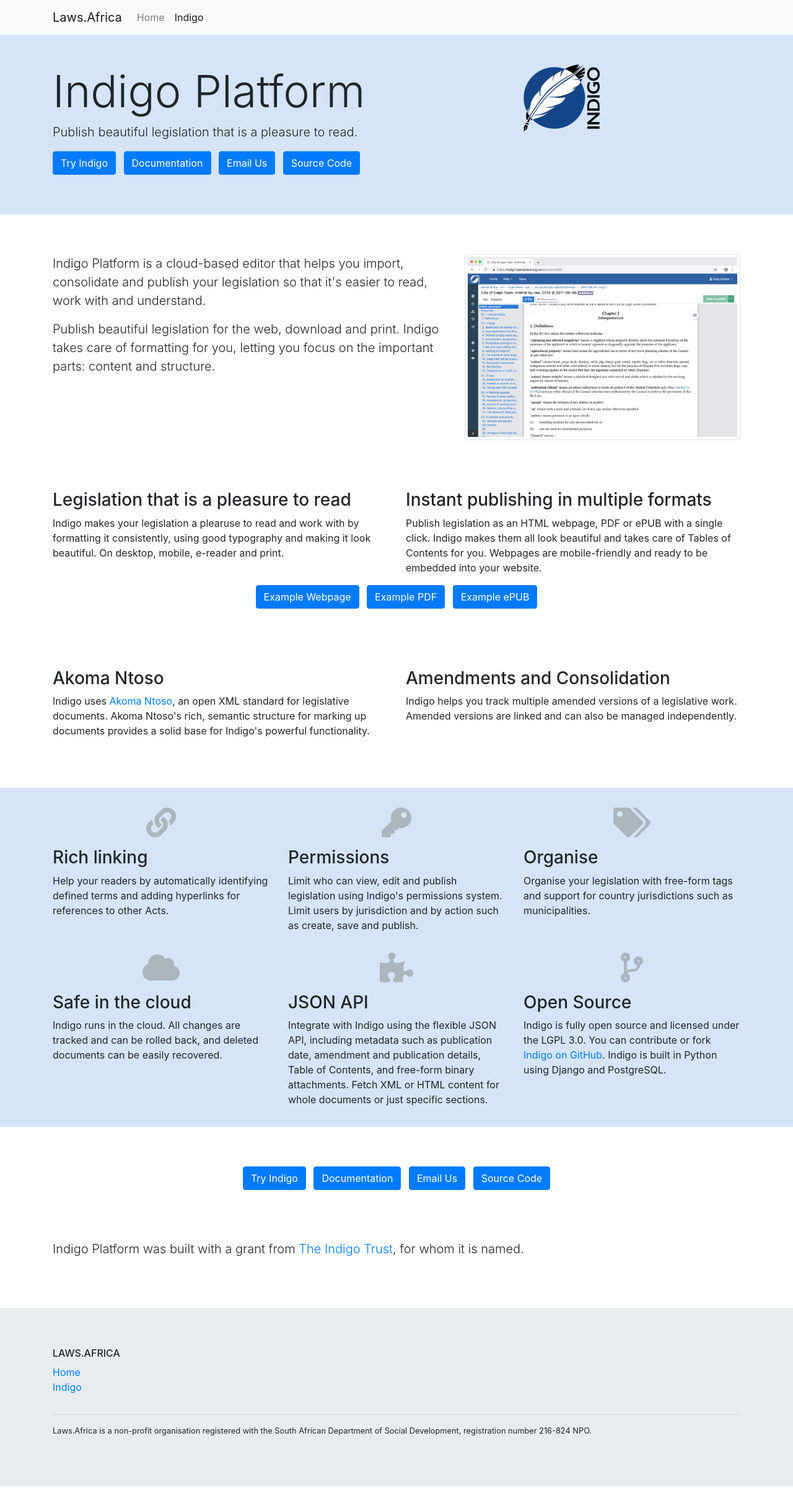
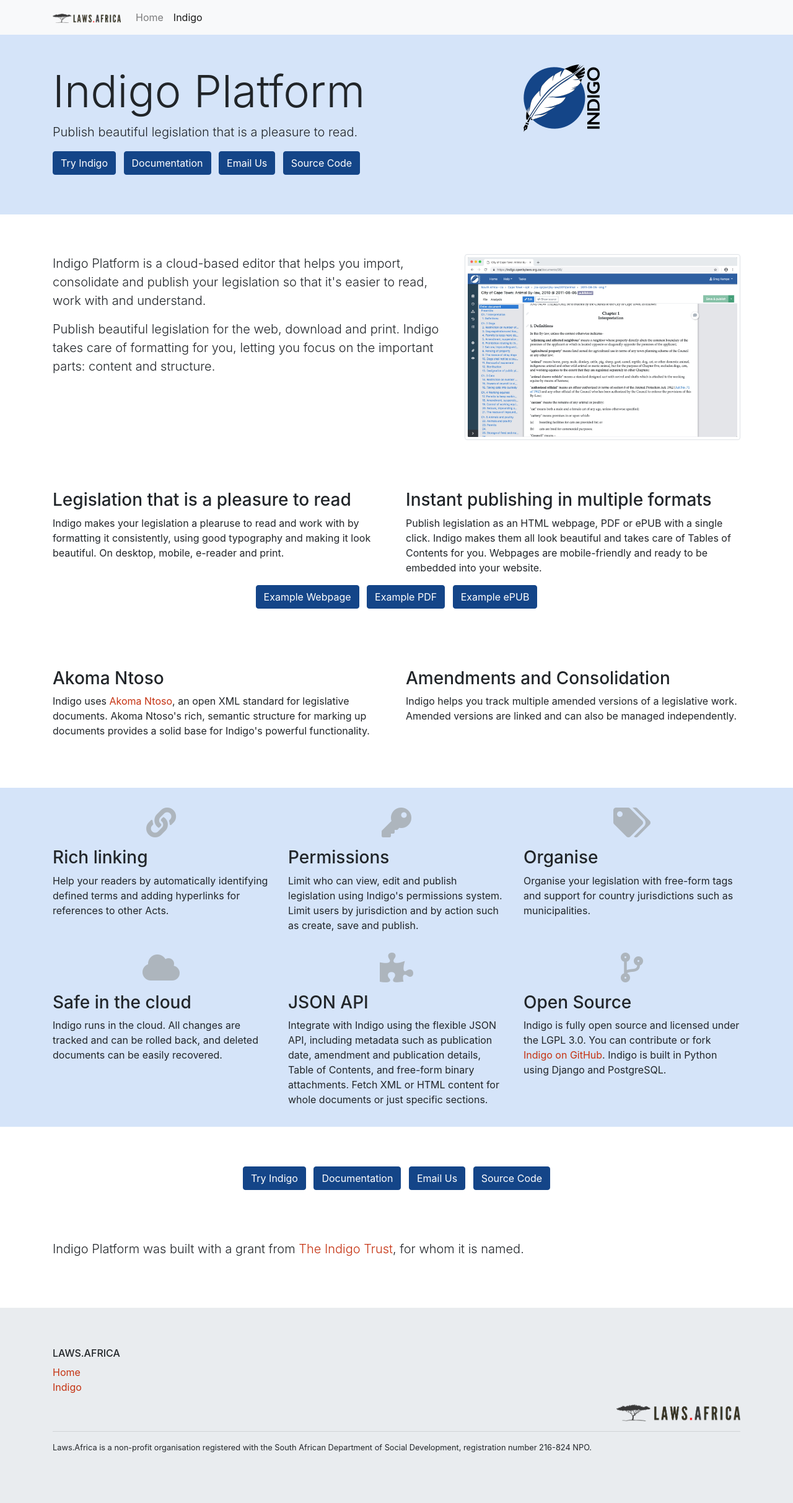
Before and after one commit to laws-africa/laws-africa.github.io, a Jekyll site: the page built from indigo/index.html, in a window 1280 px wide. Shown: the whole page at 62% size. Built offline with Jekyll 4.4.1, drawn with Linux system fonts in a browser that asks for light colours; nearby versions of some CDN libraries; before the commit the page ends 2398 px from its top, so only the background shows below that.

Commit message:
Logos, navbar, indigo colours

```diff
--- a/_includes/footer.html
+++ b/_includes/footer.html
@@ -11,6 +11,10 @@
       </div>
     </div>
 
+    <div class="text-right">
+      <img src="/img/logo-horizontal.png" width="200px" alt="Laws.Africa logo">
+    </div>
+
     <hr class="my-3">
     <p class="text-sm">Laws.Africa is a non-profit organisation registered with the South African Department of Social Development, registration number 216-824 NPO.</p>
   </div>
--- a/_includes/navbar.html
+++ b/_includes/navbar.html
@@ -1,6 +1,8 @@
 <nav class="navbar navbar-expand-lg navbar-light bg-light">
   <div class="container">
-    <a class="navbar-brand" href="/">Laws.Africa</a>
+    <a class="navbar-brand" href="/">
+      <img src="/img/logo-horizontal.png" alt="Laws.Africa logo" width="110">
+    </a>
     <button class="navbar-toggler" type="button" data-toggle="collapse" data-target="#navbarSupportedContent" aria-controls="navbarSupportedContent" aria-expanded="false" aria-label="Toggle navigation">
       <span class="navbar-toggler-icon"></span>
     </button>
--- a/_sass/_indigo.scss
+++ b/_sass/_indigo.scss
@@ -1,5 +1,3 @@
-$indigo-blue: #144588;
-
 .bg-indigo-pale-blue {
   background-color: lighten($indigo-blue, 60%);
 }
--- /dev/null
+++ b/_sass/_variables.scss
@@ -0,0 +1,12 @@
+// Bootstrap variable overrides
+
+$primary: #c53211;
+
+// indigo platform blue
+$indigo-blue: #144588;
+
+
+// additional theme items
+$theme-colors: (
+  "indigo": $indigo-blue
+);
--- a/css/main.scss
+++ b/css/main.scss
@@ -1,6 +1,7 @@
 ---
 ---
 
+@import 'variables';
 @import 'bootstrap/bootstrap';
 
 @import 'core';
--- a/indigo/index.html
+++ b/indigo/index.html
@@ -14,10 +14,10 @@
           <p class="lead mb-3">Publish beautiful legislation that is a pleasure to read.</p>
 
           <ul class="list-inline">
-            <li class="list-inline-item"><a href="https://indigo.openbylaws.org.za/" target="_blank" class="btn btn-primary">Try Indigo</a></li>
-            <li class="list-inline-item"><a href="http://indigo.readthedocs.io/en/latest/" target="_blank" class="btn btn-primary">Documentation</a></li>
-            <li class="list-inline-item"><a href="mailto:info@laws.africa?subject=Indigo+Platform" class="btn btn-primary">Email Us</a></li>
-            <li class="list-inline-item"><a href="http://github.com/OpenUpSA/indigo" class="btn btn-primary">Source Code</a></li>
+            <li class="list-inline-item"><a href="https://indigo.openbylaws.org.za/" target="_blank" class="btn btn-indigo">Try Indigo</a></li>
+            <li class="list-inline-item"><a href="http://indigo.readthedocs.io/en/latest/" target="_blank" class="btn btn-indigo">Documentation</a></li>
+            <li class="list-inline-item"><a href="mailto:info@laws.africa?subject=Indigo+Platform" class="btn btn-indigo">Email Us</a></li>
+            <li class="list-inline-item"><a href="http://github.com/OpenUpSA/indigo" class="btn btn-indigo">Source Code</a></li>
           </ul>
         </div>
 
@@ -67,10 +67,10 @@
 
       <div class="text-center">
         <ul class="list-inline">
-          <li class="list-inline-item"><a class="btn btn-primary" href="https://openbylaws.org.za/za-cpt/act/by-law/2011/animal/resources/eng.html" target="_blank">Example Webpage</a></li>
-          <li class="list-inline-item"><a class="btn btn-primary" href="https://openbylaws.org.za/za-cpt/act/by-law/2011/animal/resources/eng.pdf" target="_blank">Example PDF</a></li>
+          <li class="list-inline-item"><a class="btn btn-indigo" href="https://openbylaws.org.za/za-cpt/act/by-law/2011/animal/resources/eng.html" target="_blank">Example Webpage</a></li>
+          <li class="list-inline-item"><a class="btn btn-indigo" href="https://openbylaws.org.za/za-cpt/act/by-law/2011/animal/resources/eng.pdf" target="_blank">Example PDF</a></li>
 
-          <li class="list-inline-item"><a class="btn btn-primary" href="https://openbylaws.org.za/za-cpt/act/by-law/2011/animal/resources/eng.epub" target="_blank">Example ePUB</a></li>
+          <li class="list-inline-item"><a class="btn btn-indigo" href="https://openbylaws.org.za/za-cpt/act/by-law/2011/animal/resources/eng.epub" target="_blank">Example ePUB</a></li>
         </ul>
       </div>
     </div>
@@ -141,10 +141,10 @@
   <section class="mb-5 py-3 text-center">
     <div class="container">
       <ul class="list-inline">
-        <li class="list-inline-item"><a href="https://indigo.openbylaws.org.za/" target="_blank" class="btn btn-primary">Try Indigo</a></li>
-        <li class="list-inline-item"><a href="http://indigo.readthedocs.io/en/latest/" target="_blank" class="btn btn-primary">Documentation</a></li>
-        <li class="list-inline-item"><a href="mailto:info@laws.africa?subject=Indigo+Platform" class="btn btn-primary">Email Us</a></li>
-        <li class="list-inline-item"><a href="http://github.com/OpenUpSA/indigo" class="btn btn-primary">Source Code</a></li>
+        <li class="list-inline-item"><a href="https://indigo.openbylaws.org.za/" target="_blank" class="btn btn-indigo">Try Indigo</a></li>
+        <li class="list-inline-item"><a href="http://indigo.readthedocs.io/en/latest/" target="_blank" class="btn btn-indigo">Documentation</a></li>
+        <li class="list-inline-item"><a href="mailto:info@laws.africa?subject=Indigo+Platform" class="btn btn-indigo">Email Us</a></li>
+        <li class="list-inline-item"><a href="http://github.com/OpenUpSA/indigo" class="btn btn-indigo">Source Code</a></li>
       </ul>
     </div>
   </section>
```
Also changed, not shown: img/logo-horizontal.png (added).
